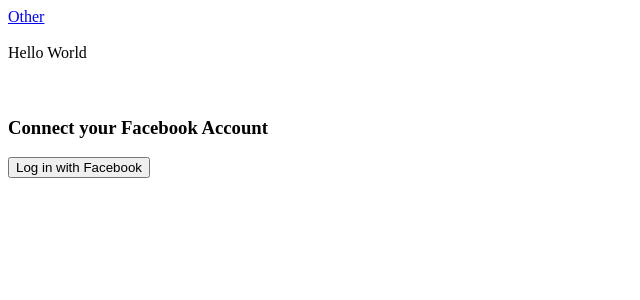
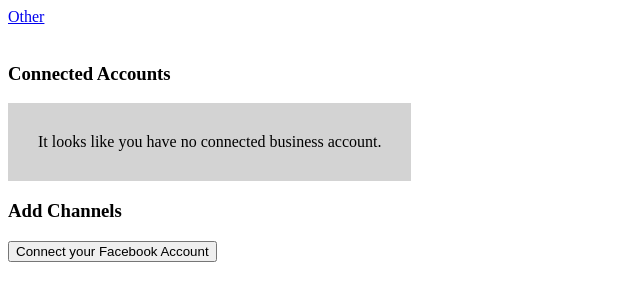
Before and after one commit to SocialCurator/ig-playground, a React (Create React App) app: page / in a window 1280 px wide. Shown: the top 300 px of the page, without its empty margins (0-640 px from the left). Built offline with nearby package versions, Linux system fonts and the light colour scheme.

Commit message:
make UI similar to figma

```diff
--- a/src/App.tsx
+++ b/src/App.tsx
@@ -11,26 +11,31 @@
        initFacebookSdk()
     },[])
 
+    const boxStyle = {
+        backgroundColor: 'lightgrey',
+        padding: '30px',
+        display: 'inline-block'
+    }
+
     return (
         <>
             <Link to="/other">Other</Link>
-            <br /><br />
-            <div>Hello World</div>
             <br />
             <br />
-            {!loggedIn && (
-                <>
-                <h3>Connect your Facebook Account</h3>
-                <button onClick={loginWithFacebook}>Log in with Facebook</button>
-                </>
+            <h3>Connected Accounts</h3>
+            {!loggedIn &&(
+                <div style={boxStyle}>
+                    It looks like you have no connected business account.
+                </div>
             )}
             {loggedIn && user && (
                 <>
-                <h3>Welcome, {user.facebook?.first_name}</h3>
-                <img src={user.facebook?.picture?.data.url} />
-                <button onClick={logoutWithFacebook}>Log out of Facebook</button>
+                <img src={user.facebook?.picture?.data.url} /><span>@{user.facebook?.first_name}</span>
+                <button onClick={logoutWithFacebook}>Disconnect</button>
                 </>
             )}
+                <h3>Add Channels</h3>
+                <button onClick={loginWithFacebook}>Connect your Facebook Account</button>
         </>
     )
 }
```
